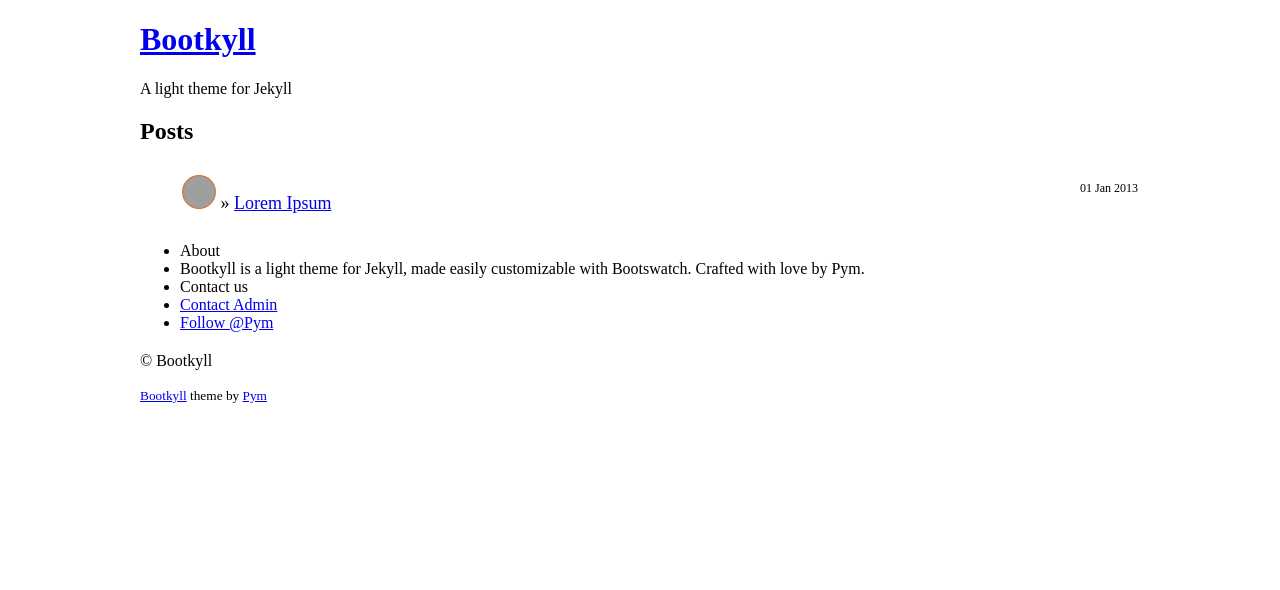
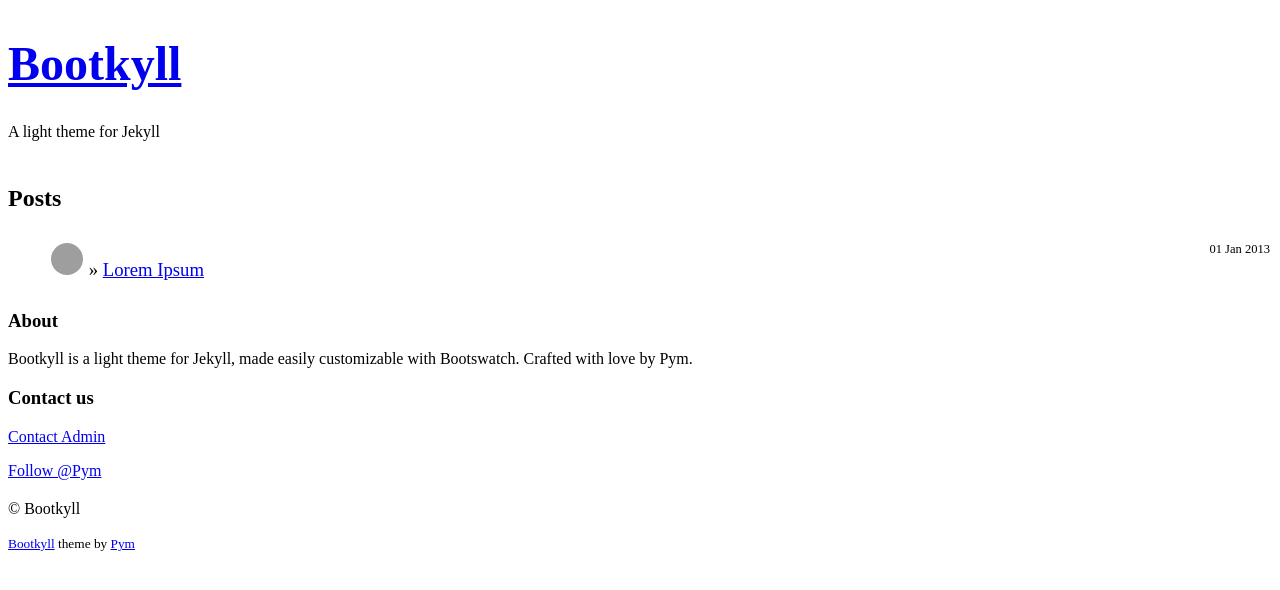
Before and after one commit to Pym/bootkyll, a Jekyll site: the page built from index.html, in a window 1280 px wide. Shown: the top 590 px of the page. Built offline with Jekyll 4.4.1, drawn with Linux system fonts in a browser that asks for light colours; comment, search, counter and statistics services are not loaded; grey boxes are pictures that could not be loaded.

Commit message:
Mod: update Bootstrap to v3.0.0

```diff
--- a/_config.yml
+++ b/_config.yml
@@ -6,14 +6,14 @@
 meta_description: 'Bootkyll is a light theme for Jekyll, made easily customizable with Bootswatch. Crafted with love by Pym.'
 url: http://www.bootkyll.com
 feed_url: http://feed.bootkyll.com
-theme: superhero # choose one between: amelia, cosmo, flatly, readable, slate, superhero, cerulean, cyborg, journal, simplex, spacelab, united
-image_border_color: '#E36B23' # @orange from superhero theme
+theme: cerulean # choose one between: amelia, cosmo, flatly, readable, slate, cerulean, cyborg, journal, simplex, spacelab, united
+image_border_color: '#317EAC' # blue from cerulean theme
 contact_email: email@domain.com
 authors:
   admin:
     display_name: Admin
     gravatar_md5: # generate md5 like this: `$ echo -n "email@domain.com" | openssl md5`
-analytics:
+analytics: # only work with Google Analytics Universal
   enabled: false
   id:
   url:
--- a/_layouts/default.html
+++ b/_layouts/default.html
@@ -15,42 +15,47 @@
         <link rel="stylesheet" href="/css/syntax.css">
         <link rel="stylesheet" href="/css/themes/{{ site.theme }}.css">
         <link rel="stylesheet" href="/css/custom.css">
-        <link rel="stylesheet" href="/css/responsive.css">
         <link rel="alternate" type="application/atom+xml" href="{{ site.feed_url }}">
     </head>
     <body>
         <div class="container">
-            <header>
+            <header class="page-header">
                 <h1 class="title"><a href="/">{{ site.name }}</a></h1>
                 <p class="lead">{{ site.short_description }}</p>
             </header>
-            <div class="container-fluid">
-                <div class="row-fluid">
-                    <div class="span9">
+            <div class="row">
+                <div class="col-md-9">
                     <section>
                         {{ content }}
                     </section>
                 </div>
-                    <div class="span3">
-                        <div class="well sidebar-nav">
-                            <ul class="nav nav-list">
-                                <li class="nav-header">About</li>
-                                <li>{{ site.meta_description }}</li>
-                                <li class="nav-header">Contact us</li>
-                                <li><a href="mailto:{{ site.authors.email }}">Contact {{ site.authors.admin.display_name }}</a></li>
+                <div id="sidebar" class="col-md-3">
+                    <div class="panel panel-default">
+                      <div class="panel-heading">
+                        <h3 class="panel-title">About</h3>
+                      </div>
+                      <div class="panel-body">
+                        {{ site.meta_description }}
+                      </div>
+                    </div>
+                    <div class="panel panel-default">
+                      <div class="panel-heading">
+                        <h3 class="panel-title">Contact us</h3>
+                      </div>
+                      <div class="panel-body">
+                        <p><a href="mailto:{{ site.authors.email }}">Contact {{ site.authors.admin.display_name }}</a></p>
                         {% if site.twitter.enabled and site.twitter.username %}
-                                <li><a href="https://twitter.com/{{ site.twitter.username }}" class="twitter-follow-button" data-show-count="false" data-lang="{{ site.twitter.lang }}" data-dnt="true">Follow @{{ site.twitter.username }}</a></li>
+                        <p><a href="https://twitter.com/{{ site.twitter.username }}" class="twitter-follow-button" data-show-count="false" data-lang="{{ site.twitter.lang }}" data-dnt="true">Follow @{{ site.twitter.username }}</a></p>
                         {% endif %}
-                            </ul>
+                      </div>
                     </div>
                 </div>
             </div>
             <footer>
                 <p>&copy; {{ site.name }}</p>
                 <!-- If you remove this you will die from cancer. True story. -->
-                    <small><a href="http://github.com/Pym/bootkyll">Bootkyll</a> theme by <a href="http://pym.me/">Pym</a></small>
+                <small><a href="https://github.com/Pym/bootkyll">Bootkyll</a> theme by <a href="http://pym.me/">Pym</a></small>
             </footer>
-            </div>
         </div>
         {% include twitter.html %}
         {% if site.analytics.enabled and site.analytics.id %}
--- a/bower.json
+++ b/bower.json
@@ -1,6 +1,6 @@
 {
   "name": "bootkyll",
-  "version": "0.1.0",
+  "version": "0.1.3",
   "authors": [
     "Pym <github@eggiz.org>"
   ],
@@ -13,6 +13,6 @@
     "tests"
   ],
   "dependencies": {
-    "bootswatch": "git://github.com/thomaspark/bootswatch.git#~2.3.2"
+    "bootswatch": "git://github.com/thomaspark/bootswatch.git#~3.0.0"
   }
 }
--- a/css/custom.css
+++ b/css/custom.css
@@ -1,16 +1,14 @@
----
----
-.container {
-  margin: 0 auto;
-  max-width: 1000px;
+.page-header {
+  padding-bottom: .5em;
+  margin: 2.25em 0 1.125em;
 }
 
-header {
-  margin-top: 20px;
+.page-header h1 {
+  font-size: 3em;
 }
 
 footer {
-  margin: 20px 0;
+  margin: 1.25em 0;
 }
 
 p {
@@ -18,7 +16,7 @@
 }
 
 blockquote p + p {
-  margin-top: .5em;
+  margin-top: .67em;
 }
 
 .listing img,
@@ -28,11 +26,14 @@
   padding: 1px;
 }
 
+#post {
+  margin-bottom: 32px;
+}
+
 #post img {
-  border: 5px solid {{ site.image_border_color }};
-  border-radius: 5px;
   display: block;
   margin: 1em auto 0 auto;
+  max-width: 100%;
 }
 
 #post img + em {
@@ -41,8 +42,12 @@
   text-align: center;
 }
 
+#post .thumbnail img {
+  margin: 0;
+}
+
 .listing {
-  font-size: 18px;
+  font-size: 1.17em;
 }
 
 .listing li {
@@ -52,10 +57,9 @@
 
 .listing span {
   float: right;
-  font-size: 12px;
-  padding-top: 6px;
+  font-size: .67em;
 }
 
 #fblike iframe {
-    width: 95px !important;
+  width: 95px !important;
 }
--- a/css/themes/superhero.css
+++ /dev/null
@@ -1 +0,0 @@
-../../bower_components/bootswatch/superhero/bootstrap.min.css
```
Also changed, not shown: README.md. Lines whose indentation alone changed are shown as unchanged.
